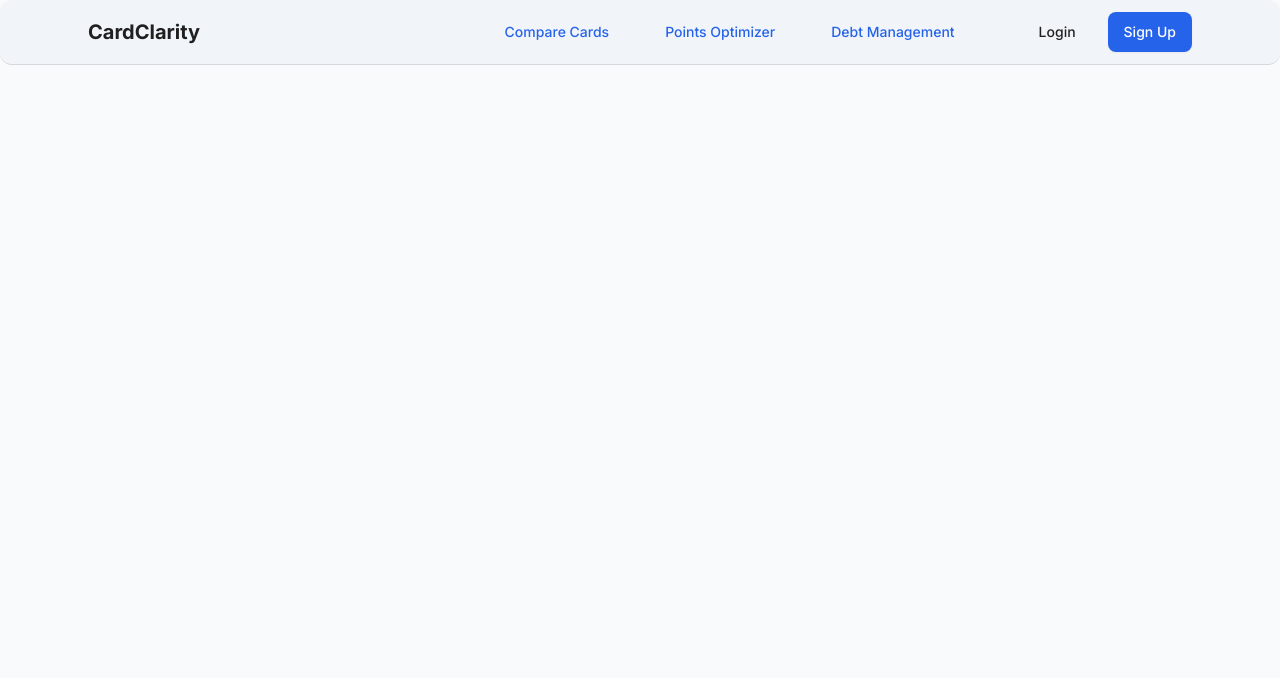
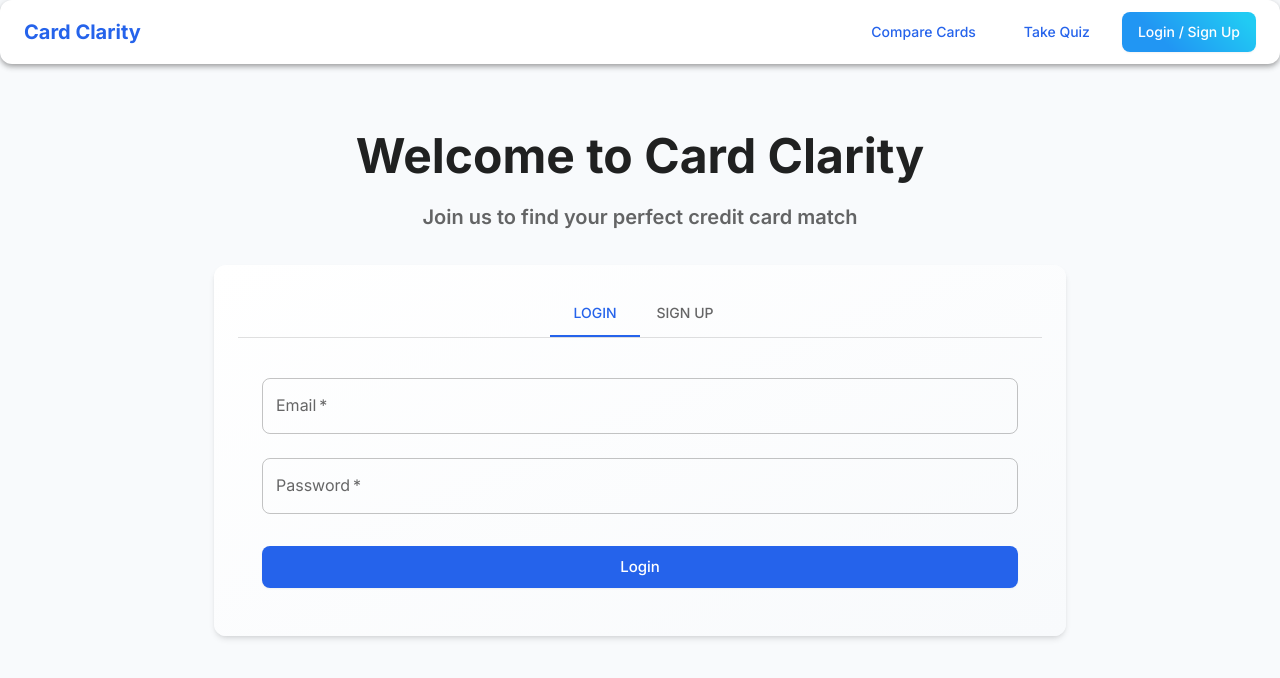
Before and after one commit to nickjackson801/card-clarity, a React (Vite) app: page /card-clarity/auth in a window 1280 px wide. Shown: the top 678 px of the page. Built offline with nearby package versions, Linux system fonts and the light colour scheme.

Commit message:
Fix slider scale and add auth pages

```diff
--- a/src/App.tsx
+++ b/src/App.tsx
@@ -7,6 +7,7 @@ import CardComparison from './pages/CardComparison';
 import PointsOptimizer from './pages/PointsOptimizer';
 import DebtManagement from './pages/DebtManagement';
 import Quiz from './pages/Quiz';
+import Auth from './pages/Auth';
 
 const theme = createTheme({
   palette: {
@@ -137,6 +138,7 @@ function App() {
             <Route path="/" element={<Home />} />
             <Route path="/compare" element={<CardComparison />} />
             <Route path="/quiz" element={<Quiz />} />
+            <Route path="/auth" element={<Auth />} />
             <Route path="/points" element={<PointsOptimizer />} />
             <Route path="/debt" element={<DebtManagement />} />
           </Routes>
--- a/src/components/Header.tsx
+++ b/src/components/Header.tsx
@@ -1,62 +1,42 @@
-import { AppBar, Toolbar, Typography, Button, Container, Box } from '@mui/material';
-import { Link as RouterLink } from 'react-router-dom';
+import { AppBar, Toolbar, Typography, Button, Box } from '@mui/material';
+import { useNavigate } from 'react-router-dom';
 
 const Header = () => {
+  const navigate = useNavigate();
+
   return (
-    <AppBar position="sticky" color="default" elevation={0} sx={{ borderBottom: 1, borderColor: 'divider' }}>
-      <Container maxWidth="lg">
-        <Toolbar sx={{ flexWrap: 'wrap' }}>
+    <AppBar position="static" sx={{ background: 'white' }}>
+      <Toolbar>
         <Typography
           variant="h6"
-            color="inherit"
-            noWrap
-            sx={{ flexGrow: 1, fontWeight: 700 }}
-            component={RouterLink}
-            to="/"
+          component="div"
+          sx={{ flexGrow: 1, color: 'primary.main', fontWeight: 700, cursor: 'pointer' }}
+          onClick={() => navigate('/')}
         >
-            CardClarity
+          Card Clarity
         </Typography>
-          <Box sx={{ display: 'flex', alignItems: 'center' }}>
-            <nav style={{ marginRight: '2rem' }}>
-              <Button
-                component={RouterLink}
-                to="/compare"
-                sx={{ my: 1, mx: 1.5 }}
-              >
+        <Box sx={{ display: 'flex', gap: 2 }}>
+          <Button color="primary" onClick={() => navigate('/compare')}>
             Compare Cards
           </Button>
-              <Button
-                component={RouterLink}
-                to="/points"
-                sx={{ my: 1, mx: 1.5 }}
-              >
-                Points Optimizer
-              </Button>
-              <Button
-                component={RouterLink}
-                to="/debt"
-                sx={{ my: 1, mx: 1.5 }}
-              >
-                Debt Management
-              </Button>
-            </nav>
-            <Box>
-              <Button
-                color="inherit"
-                sx={{ my: 1, mx: 1 }}
-              >
-                Login
+          <Button color="primary" onClick={() => navigate('/quiz')}>
+            Take Quiz
           </Button>
           <Button
             variant="contained"
-                sx={{ my: 1, ml: 1 }}
+            onClick={() => navigate('/auth')}
+            sx={{
+              background: 'linear-gradient(45deg, #2196F3 30%, #21CBF3 90%)',
+              color: 'white',
+              '&:hover': {
+                background: 'linear-gradient(45deg, #1976D2 30%, #1CB5E0 90%)',
+              }
+            }}
           >
-                Sign Up
+            Login / Sign Up
           </Button>
         </Box>
-          </Box>
       </Toolbar>
-      </Container>
     </AppBar>
   );
 };
--- /dev/null
+++ b/src/pages/Auth.tsx
@@ -0,0 +1,245 @@
+import { useState } from 'react';
+import {
+  Container,
+  Typography,
+  Paper,
+  Box,
+  Tabs,
+  Tab,
+  TextField,
+  Button,
+  FormControl,
+  InputLabel,
+  Select,
+  MenuItem,
+  RadioGroup,
+  FormControlLabel,
+  Radio,
+  Alert,
+} from '@mui/material';
+import { motion } from 'framer-motion';
+
+interface TabPanelProps {
+  children?: React.ReactNode;
+  index: number;
+  value: number;
+}
+
+function TabPanel(props: TabPanelProps) {
+  const { children, value, index, ...other } = props;
+
+  return (
+    <div
+      role="tabpanel"
+      hidden={value !== index}
+      id={`auth-tabpanel-${index}`}
+      aria-labelledby={`auth-tab-${index}`}
+      {...other}
+    >
+      {value === index && (
+        <Box sx={{ p: 3 }}>
+          {children}
+        </Box>
+      )}
+    </div>
+  );
+}
+
+const Auth = () => {
+  const [tabValue, setTabValue] = useState(0);
+  const [showSuccess, setShowSuccess] = useState(false);
+
+  // Login form state
+  const [loginEmail, setLoginEmail] = useState('');
+  const [loginPassword, setLoginPassword] = useState('');
+
+  // Signup form state
+  const [name, setName] = useState('');
+  const [email, setEmail] = useState('');
+  const [password, setPassword] = useState('');
+  const [confirmPassword, setConfirmPassword] = useState('');
+  const [creditExperience, setCreditExperience] = useState('');
+  const [existingDebt, setExistingDebt] = useState('');
+  const [monthlySpending, setMonthlySpending] = useState('');
+
+  const handleTabChange = (_: React.SyntheticEvent, newValue: number) => {
+    setTabValue(newValue);
+  };
+
+  const handleLogin = (e: React.FormEvent) => {
+    e.preventDefault();
+    // Here you would typically handle the login logic
+    setShowSuccess(true);
+    setTimeout(() => setShowSuccess(false), 3000);
+  };
+
+  const handleSignup = (e: React.FormEvent) => {
+    e.preventDefault();
+    // Here you would typically handle the signup logic
+    setShowSuccess(true);
+    setTimeout(() => setShowSuccess(false), 3000);
+  };
+
+  return (
+    <Container maxWidth="md" sx={{ py: 8 }}>
+      <motion.div
+        initial={{ opacity: 0, y: 20 }}
+        animate={{ opacity: 1, y: 0 }}
+        transition={{ duration: 0.5 }}
+      >
+        <Typography variant="h3" component="h1" gutterBottom sx={{ fontWeight: 700, textAlign: 'center' }}>
+          Welcome to Card Clarity
+        </Typography>
+        <Typography variant="h6" color="text.secondary" paragraph sx={{ textAlign: 'center', mb: 4 }}>
+          Join us to find your perfect credit card match
+        </Typography>
+
+        {showSuccess && (
+          <Alert severity="success" sx={{ mb: 2 }}>
+            {tabValue === 0 ? 'Successfully logged in!' : 'Account created successfully!'}
+          </Alert>
+        )}
+
+        <Paper sx={{
+          p: 3,
+          background: 'linear-gradient(to bottom right, #ffffff, #f8fafc)',
+          boxShadow: '0 4px 6px -1px rgb(0 0 0 / 0.1), 0 2px 4px -2px rgb(0 0 0 / 0.1)',
+        }}>
+          <Box sx={{ borderBottom: 1, borderColor: 'divider' }}>
+            <Tabs value={tabValue} onChange={handleTabChange} centered>
+              <Tab label="Login" />
+              <Tab label="Sign Up" />
+            </Tabs>
+          </Box>
+
+          <TabPanel value={tabValue} index={0}>
+            <form onSubmit={handleLogin}>
+              <TextField
+                fullWidth
+                label="Email"
+                type="email"
+                value={loginEmail}
+                onChange={(e) => setLoginEmail(e.target.value)}
+                margin="normal"
+                required
+              />
+              <TextField
+                fullWidth
+                label="Password"
+                type="password"
+                value={loginPassword}
+                onChange={(e) => setLoginPassword(e.target.value)}
+                margin="normal"
+                required
+              />
+              <Button
+                type="submit"
+                fullWidth
+                variant="contained"
+                size="large"
+                sx={{ mt: 3 }}
+              >
+                Login
+              </Button>
+            </form>
+          </TabPanel>
+
+          <TabPanel value={tabValue} index={1}>
+            <form onSubmit={handleSignup}>
+              <TextField
+                fullWidth
+                label="Full Name"
+                value={name}
+                onChange={(e) => setName(e.target.value)}
+                margin="normal"
+                required
+              />
+              <TextField
+                fullWidth
+                label="Email"
+                type="email"
+                value={email}
+                onChange={(e) => setEmail(e.target.value)}
+                margin="normal"
+                required
+              />
+              <TextField
+                fullWidth
+                label="Password"
+                type="password"
+                value={password}
+                onChange={(e) => setPassword(e.target.value)}
+                margin="normal"
+                required
+              />
+              <TextField
+                fullWidth
+                label="Confirm Password"
+                type="password"
+                value={confirmPassword}
+                onChange={(e) => setConfirmPassword(e.target.value)}
+                margin="normal"
+                required
+              />
+
+              <FormControl fullWidth margin="normal" required>
+                <InputLabel>Credit Card Experience</InputLabel>
+                <Select
+                  value={creditExperience}
+                  onChange={(e) => setCreditExperience(e.target.value)}
+                  label="Credit Card Experience"
+                >
+                  <MenuItem value="none">No experience</MenuItem>
+                  <MenuItem value="beginner">Beginner (1-2 years)</MenuItem>
+                  <MenuItem value="intermediate">Intermediate (3-5 years)</MenuItem>
+                  <MenuItem value="advanced">Advanced (5+ years)</MenuItem>
+                </Select>
+              </FormControl>
+
+              <FormControl fullWidth margin="normal" required>
+                <InputLabel>Average Monthly Spending</InputLabel>
+                <Select
+                  value={monthlySpending}
+                  onChange={(e) => setMonthlySpending(e.target.value)}
+                  label="Average Monthly Spending"
+                >
+                  <MenuItem value="0-1000">Less than $1,000</MenuItem>
+                  <MenuItem value="1000-3000">$1,000 - $3,000</MenuItem>
+                  <MenuItem value="3000-5000">$3,000 - $5,000</MenuItem>
+                  <MenuItem value="5000+">More than $5,000</MenuItem>
+                </Select>
+              </FormControl>
+
+              <FormControl component="fieldset" margin="normal" required>
+                <Typography variant="subtitle1" gutterBottom>
+                  Do you currently have credit card debt?
+                </Typography>
+                <RadioGroup
+                  value={existingDebt}
+                  onChange={(e) => setExistingDebt(e.target.value)}
+                >
+                  <FormControlLabel value="no" control={<Radio />} label="No debt" />
+                  <FormControlLabel value="less-5k" control={<Radio />} label="Less than $5,000" />
+                  <FormControlLabel value="5k-10k" control={<Radio />} label="$5,000 - $10,000" />
+                  <FormControlLabel value="more-10k" control={<Radio />} label="More than $10,000" />
+                </RadioGroup>
+              </FormControl>
+
+              <Button
+                type="submit"
+                fullWidth
+                variant="contained"
+                size="large"
+                sx={{ mt: 3 }}
+              >
+                Create Account
+              </Button>
+            </form>
+          </TabPanel>
+        </Paper>
+      </motion.div>
+    </Container>
+  );
+};
+
+export default Auth;
--- a/src/pages/Quiz.tsx
+++ b/src/pages/Quiz.tsx
@@ -348,15 +348,18 @@ const Quiz = () => {
           <Slider
             value={answers[question.id] as number || 0}
             onChange={(_, value) => handleAnswer(question.id, value as number)}
-            min={question.min}
-            max={question.max}
-            step={question.step || 5000}
+            min={0}
+            max={30000}
+            step={5000}
             valueLabelDisplay="on"
             valueLabelFormat={(value) => `$${value.toLocaleString()}`}
             marks={[
               { value: 0, label: '$0' },
+              { value: 5000, label: '$5K' },
               { value: 10000, label: '$10K' },
+              { value: 15000, label: '$15K' },
               { value: 20000, label: '$20K' },
+              { value: 25000, label: '$25K' },
               { value: 30000, label: '$30K' },
             ]}
             sx={{
```
Lines whose indentation alone changed are shown as unchanged.
